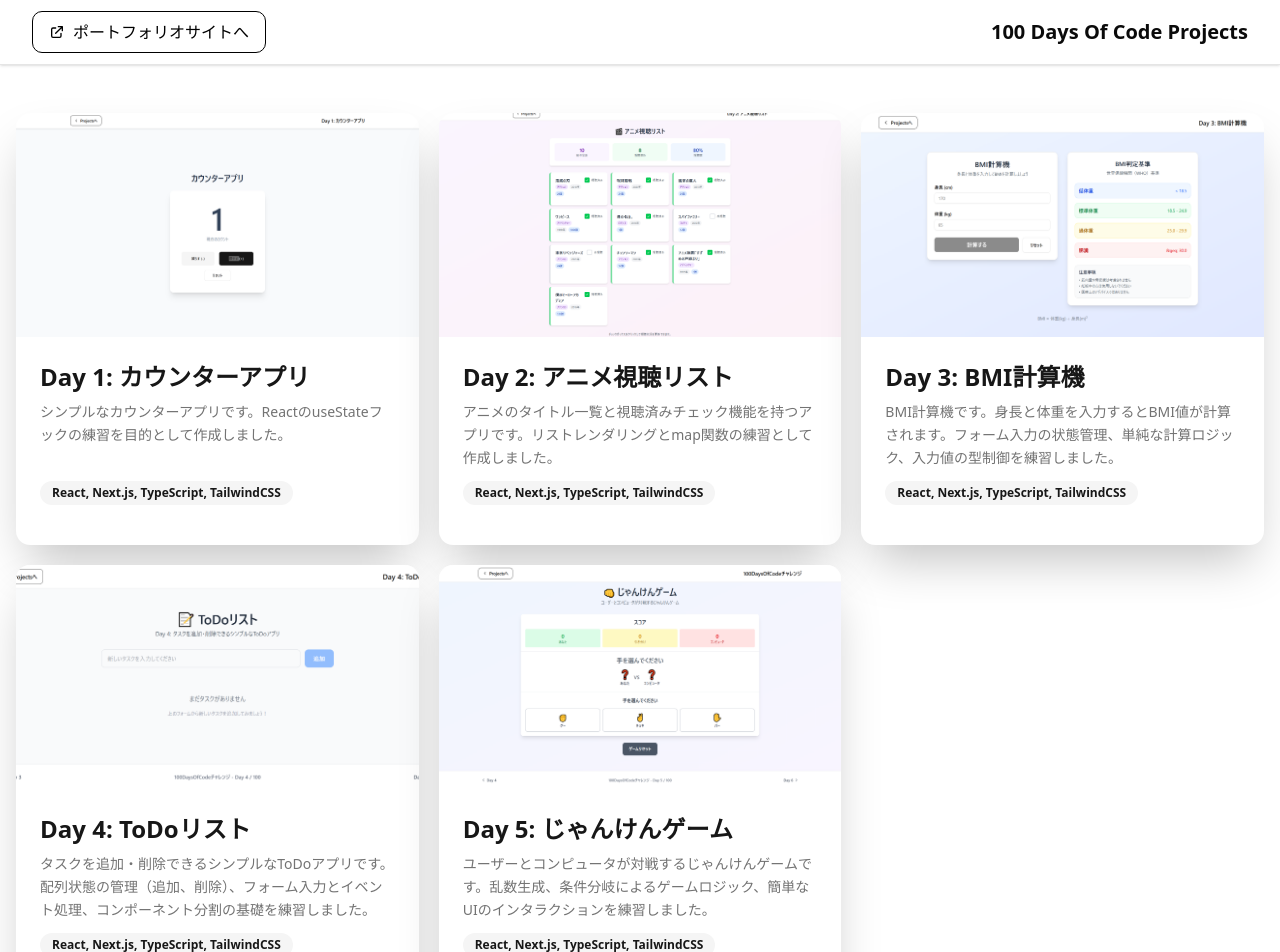
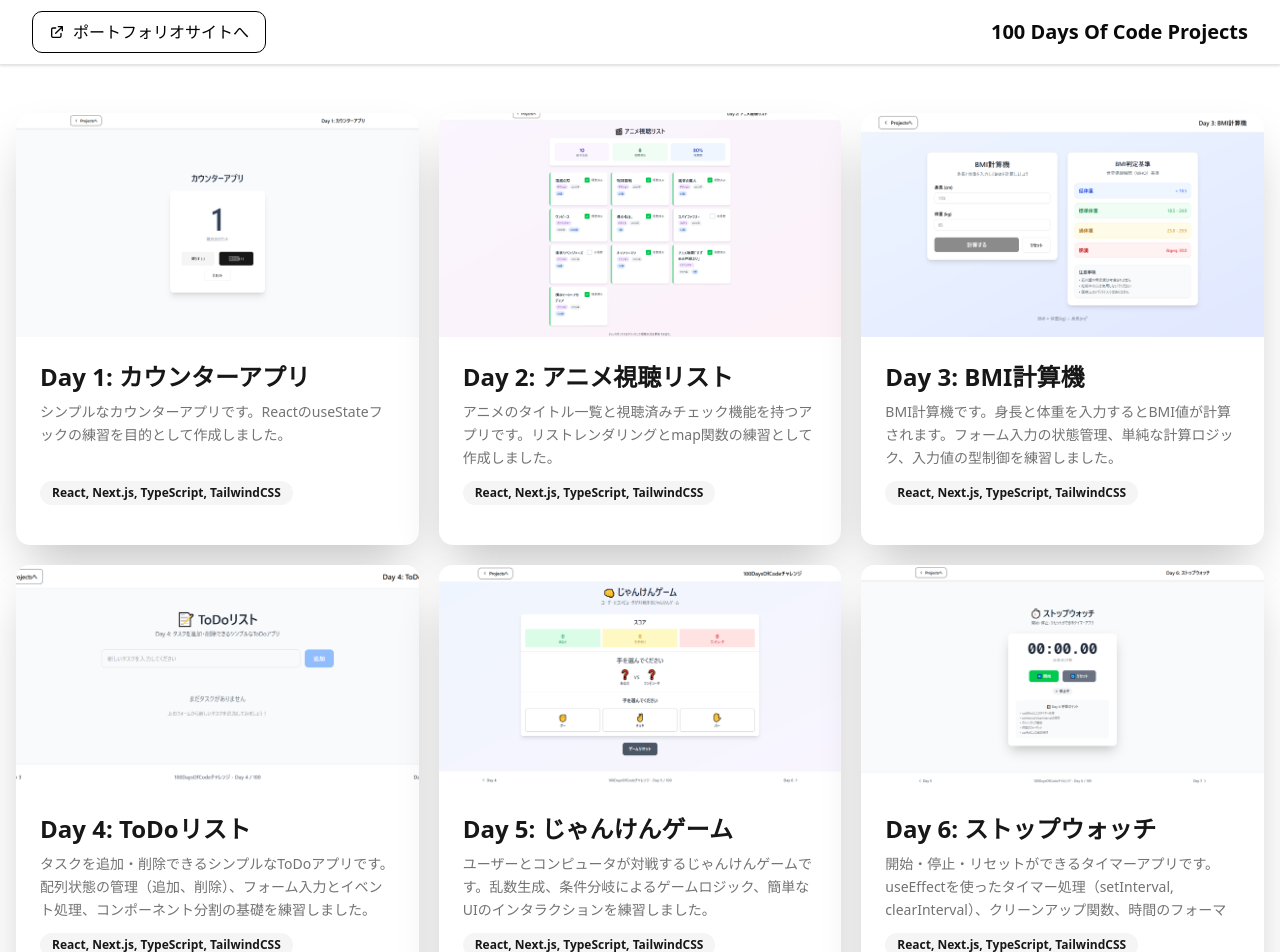
Before and after one commit to atsuki61/100DaysOfCode, a Next.js app: page / in a window 1280 px wide. Shown: the top 952 px of the page. Built offline with nearby package versions, Linux system fonts and the light colour scheme.

Commit message:
feat(home): ホームページにDay 6ストップウォッチアプリを追加 - Day 6のコメントアウトを解除、プロジェクト一覧で表示開始

```diff
--- a/src/app/page.tsx
+++ b/src/app/page.tsx
@@ -44,14 +44,14 @@ export default function HomePage() {
        description: 'ユーザーとコンピュータが対戦するじゃんけんゲームです。乱数生成、条件分岐によるゲームロジック、簡単なUIのインタラクションを練習しました。',
        tags: ['React, Next.js, TypeScript, TailwindCSS'],
      },
-     //{
-    //   id: 'day6',
-    //   name: 'Day 6: ストップウォッチ',
-    //   path: '/day6-stopwatch',
-    //   imageUrl: '/images/day6-stopwatch.png',
-    //   description: '開始・停止・リセットができるタイマーアプリです。useEffectを使ったタイマー処理（setInterval, clearInterval）、クリーンアップ関数、時間のフォーマットを練習しました。',
-    //   tags: ['React, Next.js, TypeScript, TailwindCSS'],
-    // },
+     {
+       id: 'day6',
+       name: 'Day 6: ストップウォッチ',
+       path: '/day6-stopwatch',
+       imageUrl: '/images/day6-stopwatch.png',
+       description: '開始・停止・リセットができるタイマーアプリです。useEffectを使ったタイマー処理（setInterval, clearInterval）、クリーンアップ関数、時間のフォーマットを練習しました。',
+       tags: ['React, Next.js, TypeScript, TailwindCSS'],
+     },
     // {
     //   id: 'day7',
     //   name: 'Day 7: 単語フラッシュカード',
```
